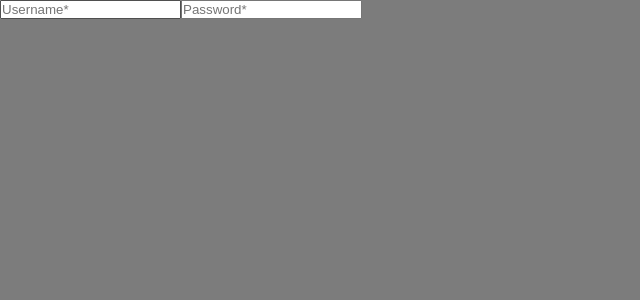
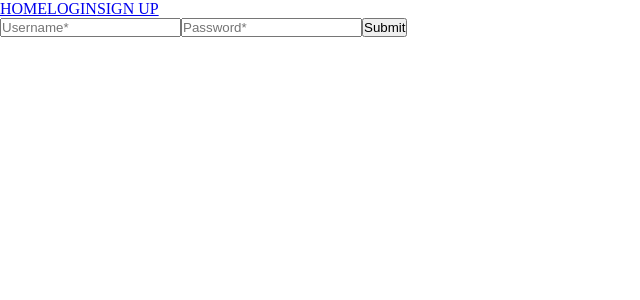
Before and after one commit to emmanagano/grace-shopper, a React (Create React App) app: page /login in a window 1280 px wide. Shown: the top 300 px of the page, without its empty margins (0-640 px from the left). Built offline with nearby package versions, Linux system fonts and the light colour scheme.

Commit message:
fetchLogin deploy

```diff
--- a/src/App.js
+++ b/src/App.js
@@ -1,6 +1,7 @@
 import { Route, Routes } from "react-router-dom";
 import Login from "./components/Login";
 import Navbar from "./components/Navbar";
+import Register from "./components/Register";
 
 import "./css/App.css";
 
@@ -13,6 +14,10 @@ const App = () => {
                     path="/login"
                     element={<Login />}
                 />
+                <Route
+                    path="/register"
+                    element={<Register />}
+                />
             </Routes>
         </div>
     )
--- /dev/null
+++ b/src/api/index.js
@@ -0,0 +1,21 @@
+const BASE_URL = `https://intense-crag-00374.herokuapp.com/api`;
+
+export async function fetchLogin ({
+    username,
+    password
+}) {
+    try {
+        const resp = await fetch(`${BASE_URL}/user/login`, {
+            method: 'POST',
+            body: JSON.stringify({
+                username,
+                password
+            })
+        });
+        const info = await resp.json();
+        console.log(info);
+        return info;
+    } catch (error) {
+        throw error;
+    }
+}
--- a/src/components/Login.js
+++ b/src/components/Login.js
@@ -1,14 +1,60 @@
+import { useState } from "react";
+import { fetchLogin } from "../api";
+
 const Login = () => {
+    const [username, setUsername] = useState("");
+    const [password, setPassword] = useState("");
+    const [error, setError] = useState("");
+    const loginHandler = async () => {
+        try {
+            const info = await fetchLogin({
+                username,
+                password
+            });
+            if(info.error) {
+                setError(info.error);
+            };
+            if (info.user) {
+                localStorage.setItem("token", info.user.token);
+            };
+            setUsername("");
+            setPassword("");
+            setError("");
+        } catch (error) {
+            throw error;
+        }
+    }
     return (
         <div className="login_main">
+            {error && <h2>{error}</h2>}
+            <form
+                onSubmit={(e) => {
+                    e.preventDefault();
+                    loginHandler();
+                }}
+            >
                 <input
+                    required
                     type="text"
                     placeholder="Username*"
+                    value={username}
+                    onChange={(e) => {
+                        setUsername(e.target.value)
+                    }}
                 />
                 <input
+                    required
                     type="text"
                     placeholder="Password*"
+                    value={password}
+                    onChange={(e) => {
+                        setPassword(e.target.value)
+                    }}
                 />
+                <button>
+                    Submit
+                </button>
+            </form>
         </div>
     )
 }
--- a/src/components/Navbar.js
+++ b/src/components/Navbar.js
@@ -5,7 +5,7 @@ const Navbar = () => {
         <div className="navbar_main">
             <Link to="/">HOME</Link>
             <Link to="/login">LOGIN</Link>
-            <Link to="/signup">SIGN UP</Link>
+            <Link to="/register">SIGN UP</Link>
         </div>
     )
 }
--- /dev/null
+++ b/src/components/Register.js
@@ -0,0 +1,25 @@
+const Register = () => {
+    return (
+        <div className="register_main">
+            <form>
+                <input
+                    type="text"
+                    placeholder="Username*"
+                />
+                <input
+                    type="text"
+                    placeholder="Email*"
+                />
+                <input
+                    type="text"
+                    placeholder="Password*"
+                />
+                <button>
+                    Submit
+                </button>
+            </form>
+        </div>
+    )
+}
+
+export default Register;
--- a/src/css/App.css
+++ b/src/css/App.css
@@ -3,11 +3,3 @@
   padding: 0;
   box-sizing: border-box;
 }
-
-.login_main {
-  position: absolute;
-  top: 0;
-  width: 100vw;
-  height: 100vh;
-  background-color: rgba(0, 0, 0, 0.514);
-}
```
Lines whose indentation alone changed are shown as unchanged.
